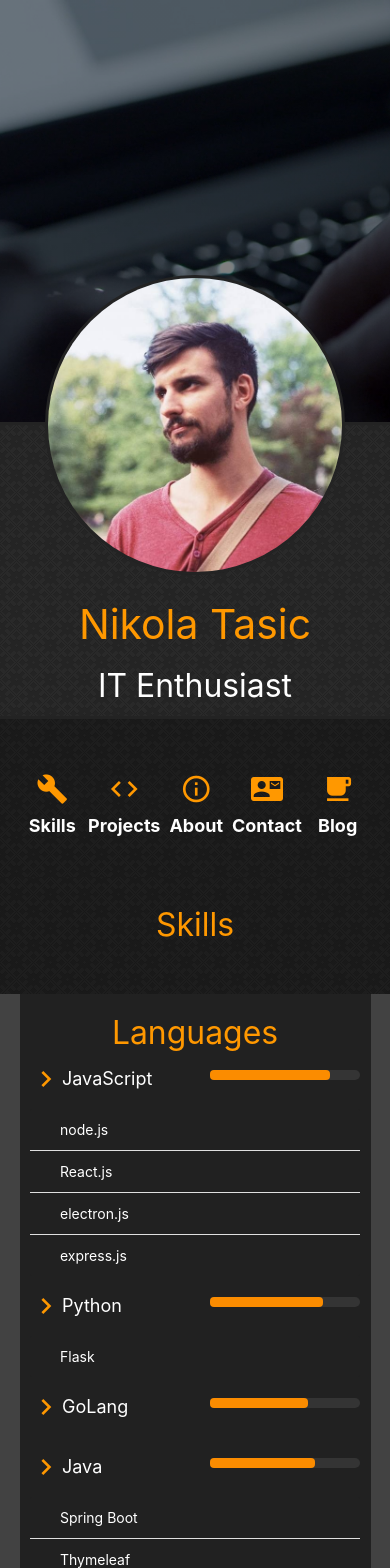
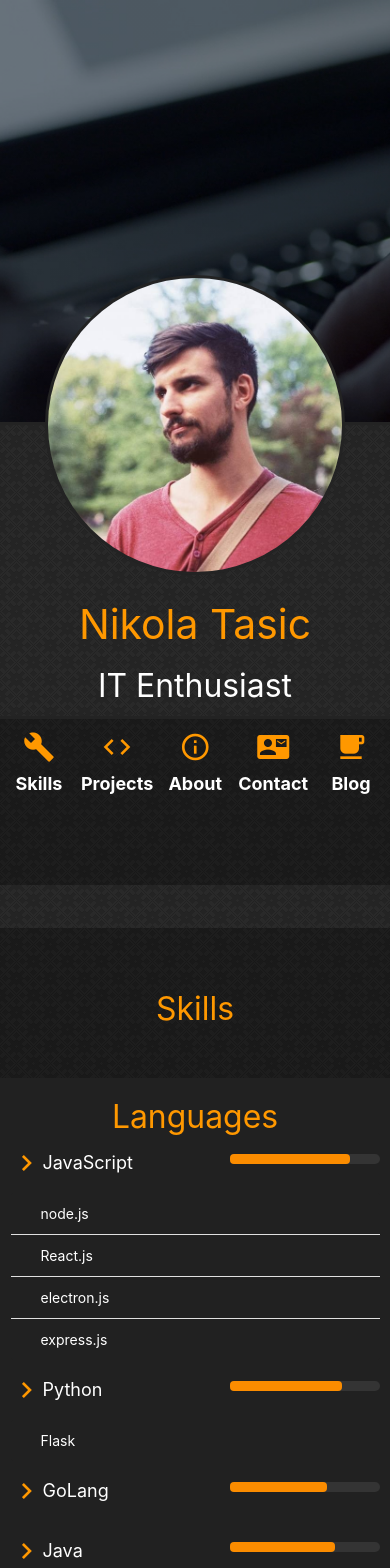
Before and after one commit to 7aske/portfolio-react, a React (Create React App) app: page / in a window 390 px wide. Shown: the top 1568 px of the page. Built offline with nearby package versions, Linux system fonts and the light colour scheme; no server answers; a web font is replaced by a local one.

Commit message:
header somewhat works

```diff
--- a/src/components/app/App.css
+++ b/src/components/app/App.css
@@ -10,6 +10,6 @@ body, html {
 
 @media screen and (max-width: 540px) {
   .container {
-    width: 100%;
+    width: 100% !important;
   }
 }
--- a/src/components/app/App.scss
+++ b/src/components/app/App.scss
@@ -10,6 +10,6 @@ body, html {
 
 @media screen and (max-width: 540px) {
 	.container {
-		width: 100%;
+		width: 100% !important;
 	}
 }
--- a/src/components/app/contact/Contact.tsx
+++ b/src/components/app/contact/Contact.tsx
@@ -8,8 +8,6 @@ export class Contact extends React.Component {
 					<h5 className="text-center">
 						Feel free to contact me by filling the contact form or by visiting my social network sites.
 					</h5>
-					<div className="row">
-					</div>
 					<h3>My Social Sites</h3>
 					<ul className="list-inline banner-social-list">
 						<li className="s12 m3 d-inline-block mb-2">
@@ -23,8 +21,7 @@ export class Contact extends React.Component {
 							<a
 								href="https://www.facebook.com/7aske"
 								target="blank"
-								className="btn btn-lg"
-							>
+								className="btn btn-lg">
 								<i className="fa fa-facebook">
 									<span className="network-name">Facebook</span>
 								</i>
@@ -34,8 +31,7 @@ export class Contact extends React.Component {
 							<a
 								href="https://www.linkedin.com/in/nikola-tasi%C4%87-87b8bb115/"
 								target="_blank"
-								className="btn btn-lg"
-							>
+								className="btn btn-lg">
 								<i className="material-icons">
 
 								</i>
--- a/src/components/app/divider/Divider.css
+++ b/src/components/app/divider/Divider.css
@@ -1,4 +1,6 @@
 .divider {
+  position: relative;
+  top: 0;
   height: 150px;
   background: linear-gradient(rgba(0, 0, 0, 0.5), rgba(0, 0, 0, 0.5)), url("../../../assets/images/namebg.png");
 }
--- a/src/components/app/divider/Divider.scss
+++ b/src/components/app/divider/Divider.scss
@@ -1,4 +1,6 @@
 .divider {
+	position: relative;
+	top: 0;
 	height: 150px;
 	background: linear-gradient(rgba(0, 0, 0, 0.5),
 			rgba(0, 0, 0, 0.5)), url("../../../assets/images/namebg.png");
--- a/src/components/app/header/Header.css
+++ b/src/components/app/header/Header.css
@@ -1,5 +1,4 @@
 header {
-  height: 110vh;
   background-image: linear-gradient(rgba(0, 0, 0, 0.5), rgba(0, 0, 0, 0.5)), url("../../../assets/video/header-bg.jpg");
   background-size: auto 100%;
   background-position: top;
@@ -9,8 +8,8 @@ header {
 }
 header .name-container {
   background: linear-gradient(rgba(0, 0, 0, 0.3), rgba(0, 0, 0, 0.3)), url("../../../assets/images/namebg.png");
-  height: 50vh;
-  position: absolute;
+  height: 100vh;
+  position: relative;
   width: 100vw;
   top: 50vh;
   border-top: 3px solid #232323;
@@ -34,8 +33,8 @@ header .name-container .name-image img {
 }
 header .skills-container {
   border-top: 3px solid #232323;
-  padding-top: 3em;
-  height: 19vh;
+  padding-top: 4em;
+  height: 20vh;
   background: linear-gradient(rgba(0, 0, 0, 0.5), rgba(0, 0, 0, 0.5)), url("../../../assets/images/namebg.png");
 }
 header .skills-container .container {
@@ -44,7 +43,10 @@ header .skills-container .container {
 }
 
 @media screen and (max-width: 540px) {
-  header {
-    height: 100vh;
+  header .name-container {
+    margin-bottom: 6em;
+  }
+  header .skills-container {
+    padding-top: 0;
   }
 }
--- a/src/components/app/header/Header.scss
+++ b/src/components/app/header/Header.scss
@@ -3,7 +3,6 @@ $profile-offset: -150px;
 $profile-img-size: 300px;
 
 header {
-	height: 110vh;
 	background: {
 		image: linear-gradient(rgba(0, 0, 0, 0.5),
 				rgba(0, 0, 0, 0.5)), url("../../../assets/video/header-bg.jpg");;
@@ -18,8 +17,8 @@ header {
 		background: linear-gradient(rgba(0, 0, 0, 0.3),
 				rgba(0, 0, 0, 0.3)), url("../../../assets/images/namebg.png");
 
-		height: 50vh;
-		position: absolute;
+		height: 100vh;
+		position: relative;
 		width: 100vw;
 		top: 50vh;
 		border-top: 3px solid $border-color;
@@ -48,8 +47,8 @@ header {
 
 	.skills-container {
 		border-top: 3px solid $border-color;
-		padding-top: 3em;
-		height: 19vh;
+		padding-top: 4em;
+		height: 20vh;
 		background: linear-gradient(rgba(0, 0, 0, 0.5),
 				rgba(0, 0, 0, 0.5)), url("../../../assets/images/namebg.png");
 
@@ -61,9 +60,12 @@ header {
 }
 @media screen and (max-width: 540px) {
 	header {
-		height: 100vh;
-		//.name-container {
-		//	top:30vh;
-		//}
+		.name-container{
+			//height: 50em;
+			margin-bottom: 6em;
+		}
+		.skills-container{
+			padding-top: 0;
+		}
 	}
 }
--- a/src/components/app/header/Header.tsx
+++ b/src/components/app/header/Header.tsx
@@ -9,7 +9,7 @@ type HeaderHref = {
 	href: string;
 	name: string;
 	icon: string;
-	target ?: string;
+	target?: string;
 }
 
 type HeaderState = {
@@ -42,14 +42,15 @@ export class Header extends React.Component {
 				name: "Blog",
 				href: "http://blog.7aske.com",
 				icon: "local_cafe",
-				target:"blank"
+				target: "blank",
 			}],
 		};
 	}
 
 	render() {
-		return (<header id="top">
-			<div className="name-container grey darken-1">
+		return (
+			<header id="top">
+				<div className="name-container grey darken-4">
 					<div className="name-image animated slideInDown">
 						<img src={profile} alt="profile"/>
 					</div>
--- a/src/components/app/projects/Projects.tsx
+++ b/src/components/app/projects/Projects.tsx
@@ -71,7 +71,7 @@ const projects: ProjectType[] = [
 export class Projects extends React.Component {
 	render() {
 		return (
-			<div id="skills">
+			<div id="projects">
 				<div className="container grey darken-4">
 					<div className="row pt-5 mb-0">
 						<h5 className="text-white mt-0 pt-0 mb-5">Here are listed some of the more notable projects I worked
```
Lines whose indentation alone changed are shown as unchanged.
